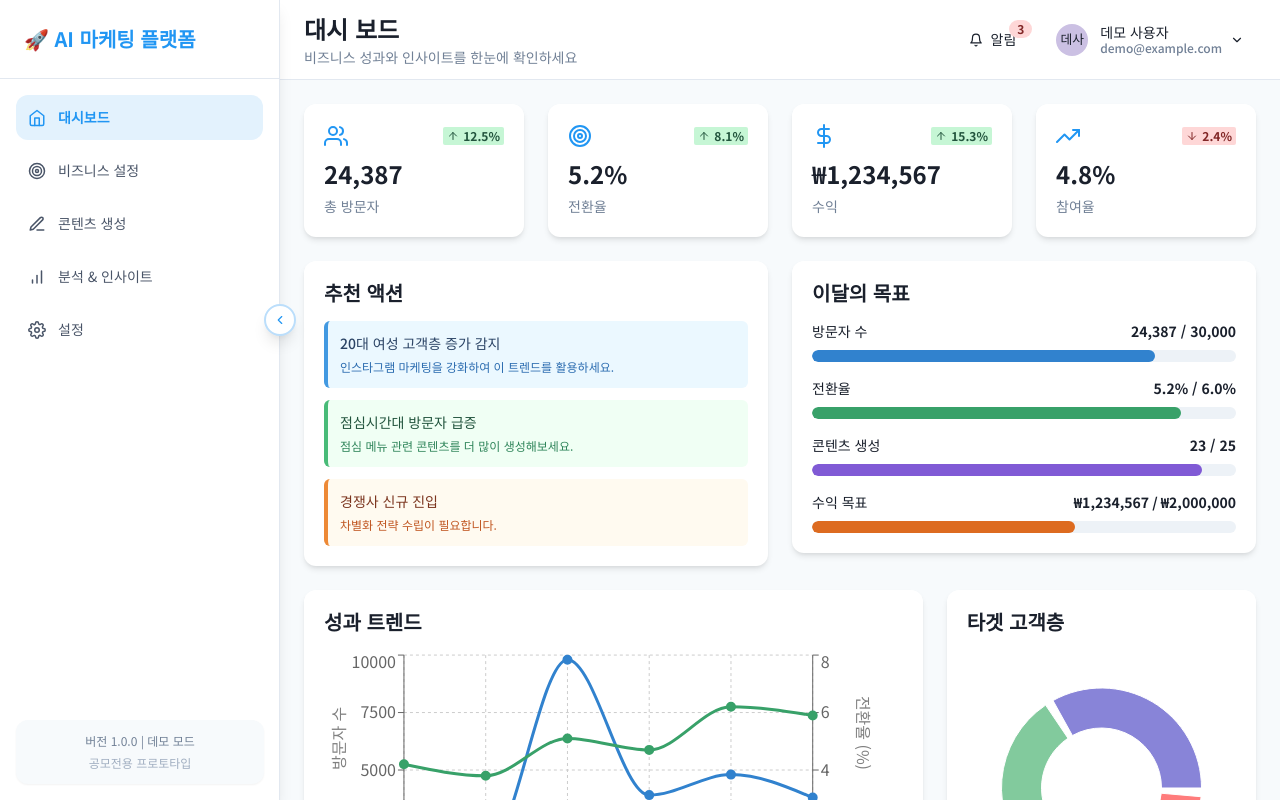
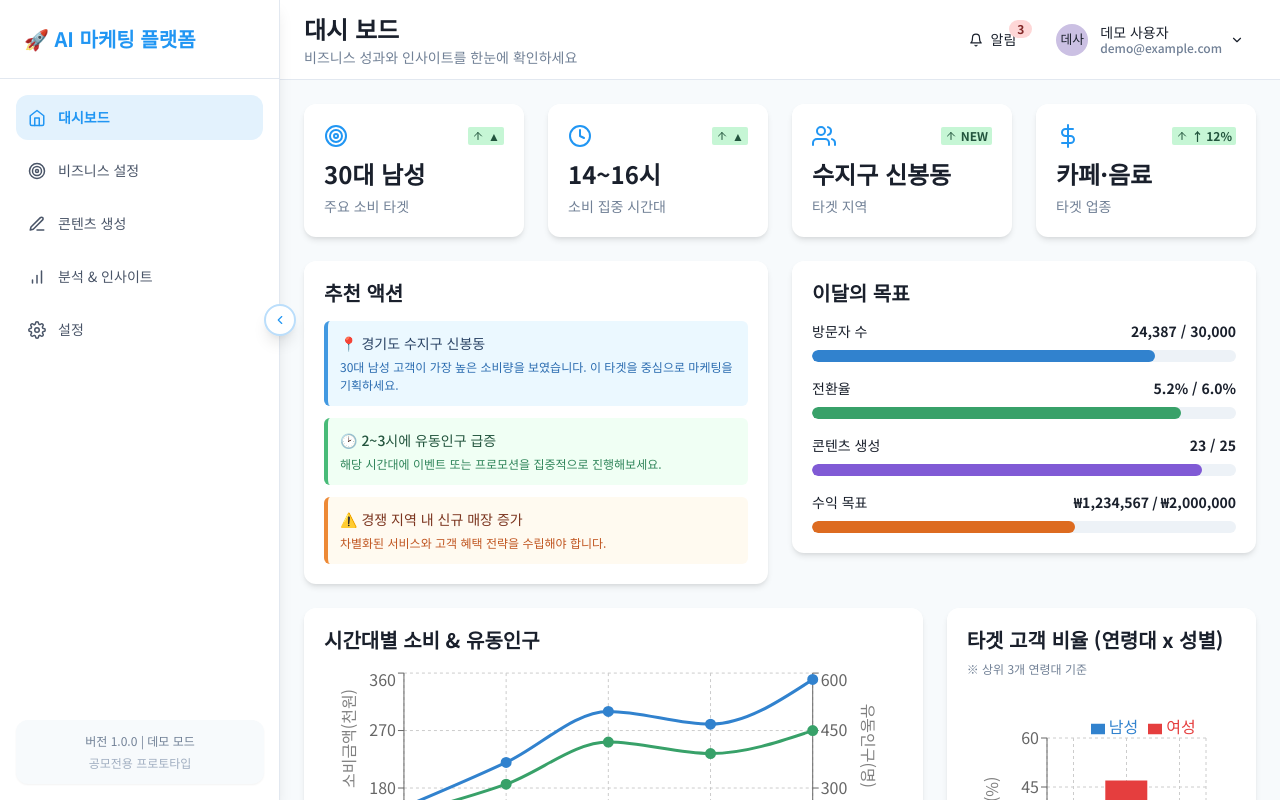
Before and after one commit to HaeungLee/Marketing-Platform, a React (Vite) app in the folder frontend/: page /app in a window 1280 px wide. Built offline with nearby package versions, Linux system fonts and the light colour scheme.

Commit message:
대시보드 페이지 수정 (공공데이터 기반 예시 그래프)

```diff
--- a/frontend/src/pages/DashboardPage.tsx
+++ b/frontend/src/pages/DashboardPage.tsx
@@ -29,6 +29,7 @@ import {
   Cell,
   BarChart,
   Bar,
+  Legend,
 } from "recharts";
 import {
   FiTrendingUp,
@@ -37,16 +38,16 @@ import {
   FiDollarSign,
   FiArrowUp,
   FiArrowDown,
+  FiClock,
 } from "react-icons/fi";
 
 // 샘플 데이터
 const performanceData = [
-  { month: "1월", 방문자: 2400, 전환율: 4.2 },
-  { month: "2월", 방문자: 1398, 전환율: 3.8 },
-  { month: "3월", 방문자: 9800, 전환율: 5.1 },
-  { month: "4월", 방문자: 3908, 전환율: 4.7 },
-  { month: "5월", 방문자: 4800, 전환율: 6.2 },
-  { month: "6월", 방문자: 3800, 전환율: 5.9 },
+  { 시간대: "10~12시", 소비금액: 150000, 유동인구: 230 },
+  { 시간대: "12~14시", 소비금액: 220000, 유동인구: 310 },
+  { 시간대: "14~16시", 소비금액: 300000, 유동인구: 420 },
+  { 시간대: "16~18시", 소비금액: 280000, 유동인구: 390 },
+  { 시간대: "18~20시", 소비금액: 350000, 유동인구: 450 },
 ];
 
 const audienceData = [
@@ -61,6 +62,12 @@ const contentPerformance = [
   { type: "인스타그램", 조회수: 8500, 참여율: 6.8 },
   { type: "유튜브", 조회수: 15000, 참여율: 3.9 },
   { type: "전단지", 조회수: 3200, 참여율: 2.1 },
+];
+
+const targetAudienceData = [
+  { age: "20대", 남성: 15, 여성: 18 },
+  { age: "30대", 남성: 25, 여성: 22 },
+  { age: "40대", 남성: 10, 여성: 12 },
 ];
 
 const DashboardPage: React.FC = () => {
@@ -112,32 +119,32 @@ const DashboardPage: React.FC = () => {
         {/* 주요 지표 카드 */}
         <SimpleGrid columns={{ base: 1, md: 2, lg: 4 }} spacing={6}>
           <StatCard
-            title="총 방문자"
-            value="24,387"
-            change="12.5%"
+            title="주요 소비 타겟"
+            value="30대 남성"
+            change="▲"
+            icon={FiTarget}
+            isIncrease={true}
+          />
+          <StatCard
+            title="소비 집중 시간대"
+            value="14~16시"
+            change="▲"
+            icon={FiClock}
+            isIncrease={true}
+          />
+          <StatCard
+            title="타겟 지역"
+            value="수지구 신봉동"
+            change="NEW"
             icon={FiUsers}
             isIncrease={true}
           />
           <StatCard
-            title="전환율"
-            value="5.2%"
-            change="8.1%"
-            icon={FiTarget}
-            isIncrease={true}
-          />
-          <StatCard
-            title="수익"
-            value="₩1,234,567"
-            change="15.3%"
+            title="타겟 업종"
+            value="카페·음료"
+            change="↑ 12%"
             icon={FiDollarSign}
             isIncrease={true}
-          />
-          <StatCard
-            title="참여율"
-            value="4.8%"
-            change="2.4%"
-            icon={FiTrendingUp}
-            isIncrease={false}
           />
         </SimpleGrid>
         <Grid templateColumns={{ base: "1fr", lg: "1fr 1fr" }} gap={6}>
@@ -156,10 +163,10 @@ const DashboardPage: React.FC = () => {
                       borderColor="blue.400"
                     >
                       <Text fontSize="sm" fontWeight="500" color="blue.800">
-                        20대 여성 고객층 증가 감지
+                        📍 경기도 수지구 신봉동
                       </Text>
                       <Text fontSize="xs" color="blue.600" mt={1}>
-                        인스타그램 마케팅을 강화하여 이 트렌드를 활용하세요.
+                        30대 남성 고객이 가장 높은 소비량을 보였습니다. 이 타겟을 중심으로 마케팅을 기획하세요.
                       </Text>
                     </Box>
                     <Box
@@ -170,10 +177,10 @@ const DashboardPage: React.FC = () => {
                       borderColor="green.400"
                     >
                       <Text fontSize="sm" fontWeight="500" color="green.800">
-                        점심시간대 방문자 급증
+                        🕑 2~3시에 유동인구 급증
                       </Text>
                       <Text fontSize="xs" color="green.600" mt={1}>
-                        점심 메뉴 관련 콘텐츠를 더 많이 생성해보세요.
+                        해당 시간대에 이벤트 또는 프로모션을 집중적으로 진행해보세요.
                       </Text>
                     </Box>
                     <Box
@@ -184,10 +191,10 @@ const DashboardPage: React.FC = () => {
                       borderColor="orange.400"
                     >
                       <Text fontSize="sm" fontWeight="500" color="orange.800">
-                        경쟁사 신규 진입
+                        ⚠️ 경쟁 지역 내 신규 매장 증가
                       </Text>
                       <Text fontSize="xs" color="orange.600" mt={1}>
-                        차별화 전략 수립이 필요합니다.
+                        차별화된 서비스와 고객 혜택 전략을 수립해야 합니다.
                       </Text>
                     </Box>
                   </VStack>
@@ -268,9 +275,8 @@ const DashboardPage: React.FC = () => {
             <Card bg={cardBg} shadow="md">
               <CardBody>
                 <VStack align="stretch" spacing={4}>
-                  <Heading size="md">성과 트렌드</Heading>
+                  <Heading size="md">시간대별 소비 & 유동인구</Heading>
                   <Box h="300px">
-                    {" "}
                     <ResponsiveContainer width="100%" height="100%">
                       <LineChart
                         data={performanceData}
@@ -278,48 +284,40 @@ const DashboardPage: React.FC = () => {
                       >
                         <CartesianGrid strokeDasharray="3 3" />
                         <XAxis
-                          dataKey="month"
-                          label={{
-                            value: "월별",
-                            position: "bottom",
-                            offset: 20,
-                          }}
+                          dataKey="시간대"
+                          label={{ value: "시간대", position: "bottom", offset: 20 }}
                         />
                         <YAxis
                           yAxisId="left"
                           label={{
-                            value: "방문자 수",
+                            value: "소비금액(천원)",
                             angle: -90,
                             position: "insideLeft",
-                            offset: -5,
+                            offset: 5
                           }}
+                          tickFormatter={(value) => (value / 1000).toLocaleString()}
                         />
                         <YAxis
                           yAxisId="right"
                           orientation="right"
-                          label={{
-                            value: "전환율 (%)",
-                            angle: 90,
-                            position: "insideRight",
-                            offset: 10,
-                          }}
+                          label={{ value: "유동인구(명)", angle: 90, position: "insideRight" }}
                         />
                         <Tooltip />
                         <Line
                           yAxisId="left"
                           type="monotone"
-                          dataKey="방문자"
+                          dataKey="소비금액"
                           stroke="#3182ce"
                           strokeWidth={3}
-                          dot={{ fill: "#3182ce", strokeWidth: 2, r: 4 }}
+                          dot={{ fill: "#3182ce", r: 4 }}
                         />
                         <Line
                           yAxisId="right"
                           type="monotone"
-                          dataKey="전환율"
+                          dataKey="유동인구"
                           stroke="#38a169"
                           strokeWidth={3}
-                          dot={{ fill: "#38a169", strokeWidth: 2, r: 4 }}
+                          dot={{ fill: "#38a169", r: 4 }}
                         />
                       </LineChart>
                     </ResponsiveContainer>
@@ -333,46 +331,24 @@ const DashboardPage: React.FC = () => {
           <GridItem>
             <Card bg={cardBg} shadow="md">
               <CardBody>
-                <VStack align="stretch" spacing={1}>
-                  <Heading size="md">타겟 고객층</Heading>
+                <VStack align="stretch" spacing={4}>
+                  <Heading size="md">타겟 고객 비율 (연령대 x 성별)</Heading>
+                  <Text fontSize="xs" color="gray.500" mt={-2}>
+                    ※ 상위 3개 연령대 기준
+                  </Text>
                   <Box h="300px">
                     <ResponsiveContainer width="100%" height="100%">
-                      <PieChart>
-                        <Pie
-                          data={audienceData}
-                          cx="50%"
-                          cy="50%"
-                          innerRadius={60}
-                          outerRadius={100}
-                          paddingAngle={5}
-                          dataKey="value"
-                        >
-                          {audienceData.map((entry, index) => (
-                            <Cell key={`cell-${index}`} fill={entry.color} />
-                          ))}
-                        </Pie>
+                      <BarChart data={targetAudienceData} margin={{ top: 20, right: 30, left: 20, bottom: 30 }}>
+                        <CartesianGrid strokeDasharray="3 3" />
+                        <XAxis dataKey="age" label={{ value: "연령대", position: "bottom", offset: 10 }} />
+                        <YAxis label={{ value: "비율 (%)", angle: -90, position: "insideLeft" }} />
                         <Tooltip />
-                      </PieChart>
+                        <Legend verticalAlign="top" align="right" />
+                        <Bar dataKey="남성" stackId="a" fill="#3182CE" />
+                        <Bar dataKey="여성" stackId="a" fill="#E53E3E" />
+                      </BarChart>
                     </ResponsiveContainer>
                   </Box>
-                  <VStack align="stretch" spacing={1}>
-                    {audienceData.map((item, index) => (
-                      <HStack key={index} justify="space-between">
-                        <HStack>
-                          <Box
-                            w={3}
-                            h={3}
-                            bg={item.color}
-                            borderRadius="full"
-                          />
-                          <Text fontSize="m">{item.name}</Text>
-                        </HStack>
-                        <Text fontSize="l" fontWeight="bold">
-                          {item.value}%
-                        </Text>
-                      </HStack>
-                    ))}
-                  </VStack>
                 </VStack>
               </CardBody>
             </Card>
```
